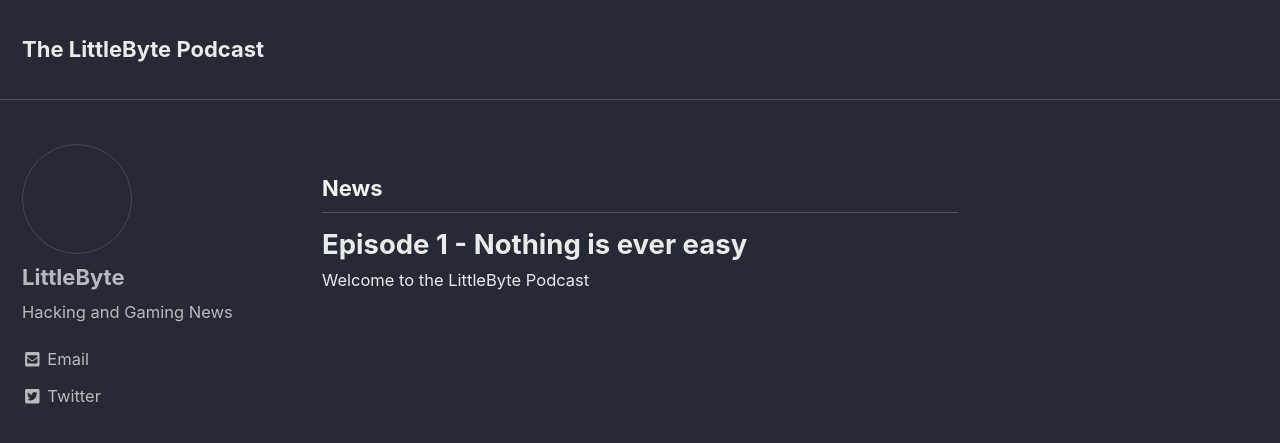
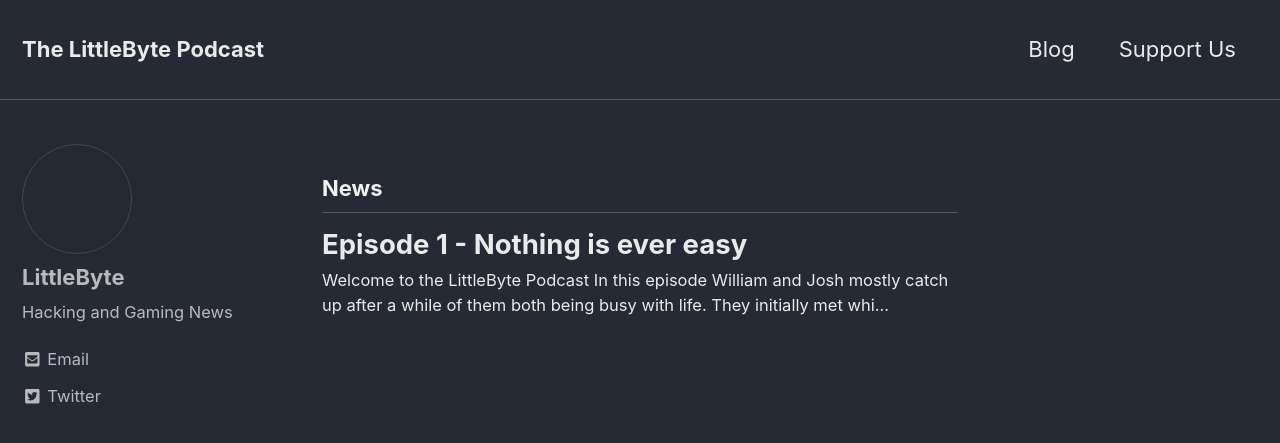
Before and after one commit to jpasholk/StaticBits, a Jekyll site: the page built from index.html, in a window 1280 px wide and 900 px high. Shown: the top 443 px of the window. Built offline with Jekyll 4.4.1, drawn with Linux system fonts in a browser that asks for light colours; nearby versions of some CDN libraries; the list of posts is cut into pages by our own code.

Commit message:
Added a link to blog

```diff
--- a/_config.yml
+++ b/_config.yml
@@ -163,7 +163,7 @@ markdown_ext: "markdown,mkdown,mkdn,mkd,md"
 markdown: kramdown
 highlighter: rouge
 lsi: false
-excerpt_separator: "\n\n"
+excerpt_separator: "<!-- more -->"
 incremental: false
 
 
--- /dev/null
+++ b/_data/navigation.yml
@@ -0,0 +1,5 @@
+main:
+  - title: Blog
+    url: https://littlebyte.co.uk/
+  - title: Support Us
+    url: https://www.patreon.com/littlebyte
```
